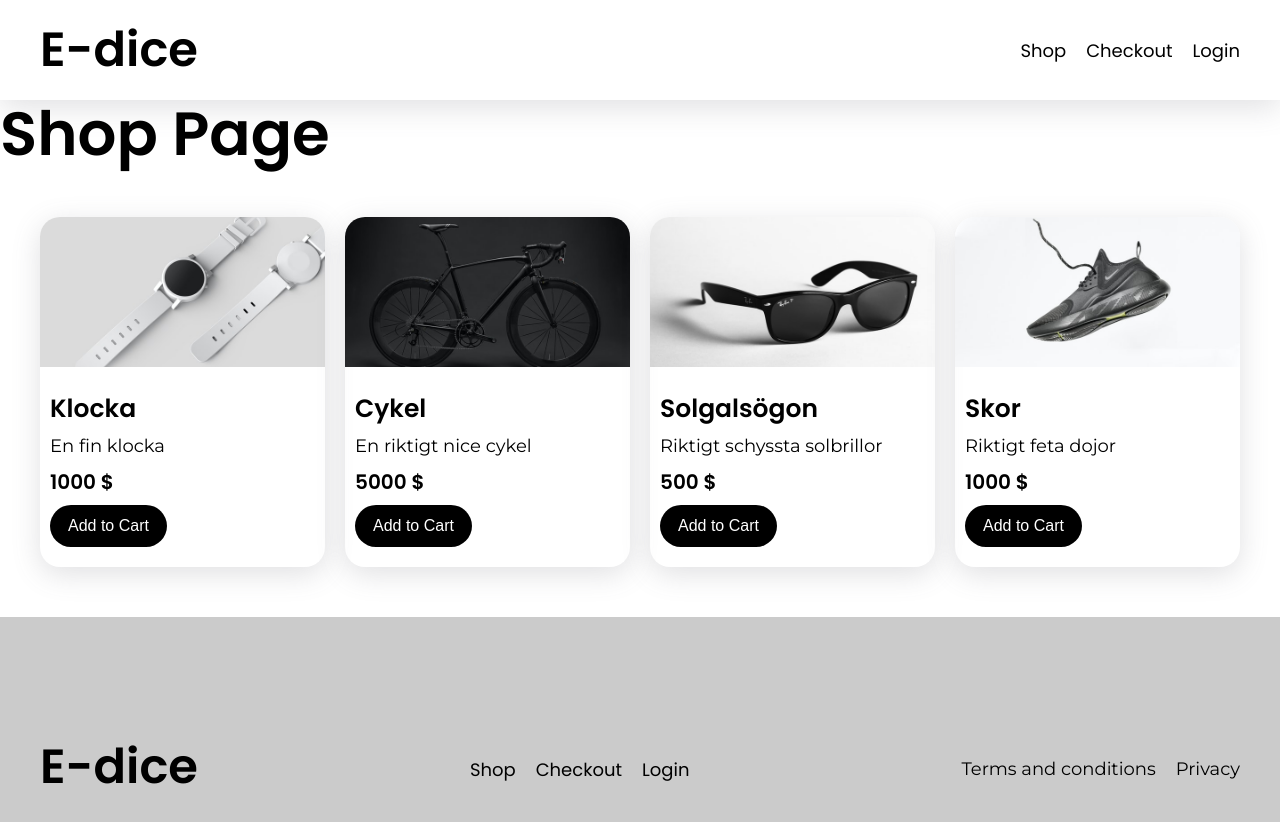
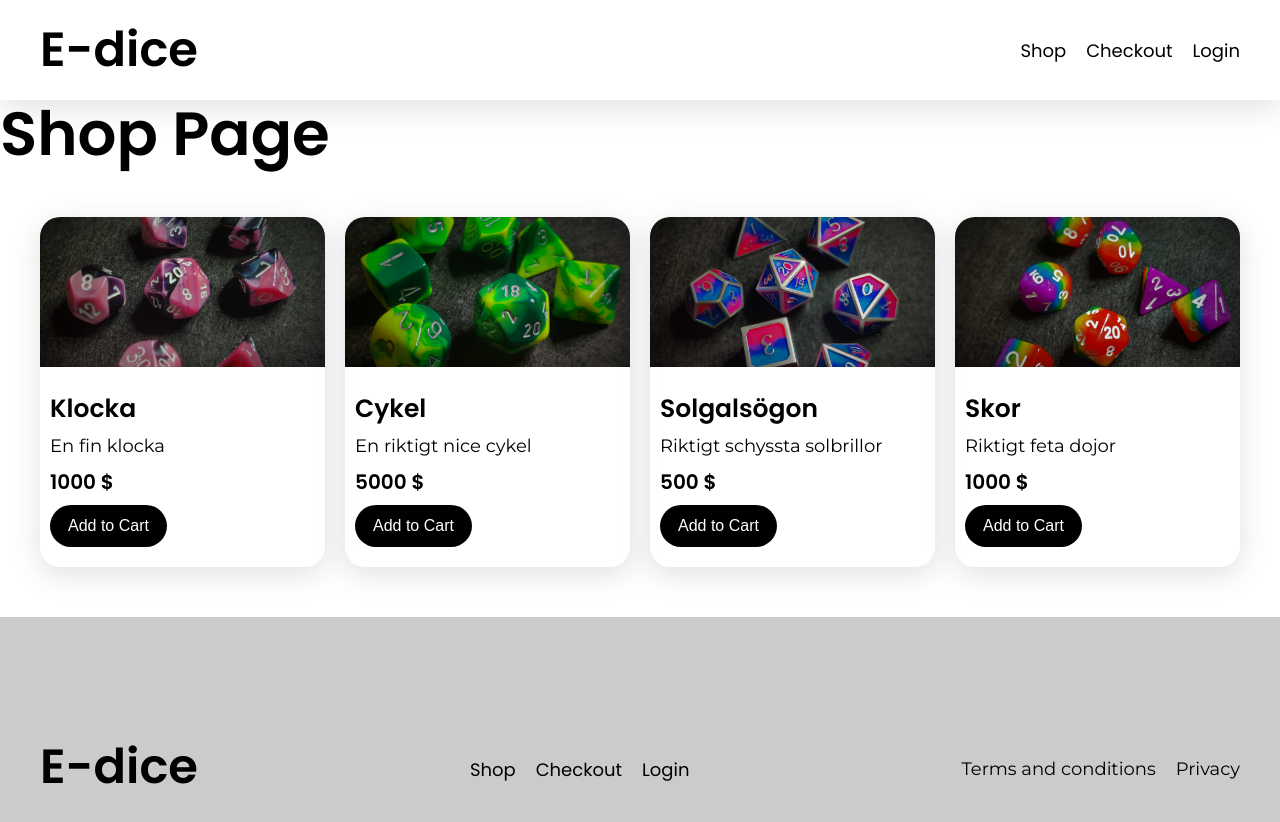
Before and after one commit to kajberg84/E-Dice, a React (Create React App) app: page / in a window 1280 px wide. Shown: the top 822 px of the page. Built offline with nearby package versions, Linux system fonts and the light colour scheme.

Commit message:
Lade till bilderna för tärningar i mock datan för shopen

```diff
--- a/src/ecomdata/EcomData.js
+++ b/src/ecomdata/EcomData.js
@@ -13,28 +13,28 @@ class Product {
     'Klocka',
     'En fin klocka',
     1000,
-    '/images/klocka.jpg'
+    '/images/product_raspberryliquorice_dice.jpg'
   );
   const product2 = new Product(
     2,
     'Cykel',
     'En riktigt nice cykel',
     5000,
-    '/images/cykel.jpg'
+    '/images/product_green_dice.jpg'
   );
   const product3 = new Product(
     3,
     'Solgalsögon',
     'Riktigt schyssta solbrillor',
     500,
-    '/images/solglasogon.jpg'
+    '/images/product_bubblegum_dice.jpg'
   );
   const product4 = new Product(
     4,
     'Skor',
     'Riktigt feta dojor',
     1000,
-    '/images/skor.jpg'
+    '/images/product_rainbow_dice.jpg'
   );
 
   export const products = [product1, product2, product3, product4];
```
